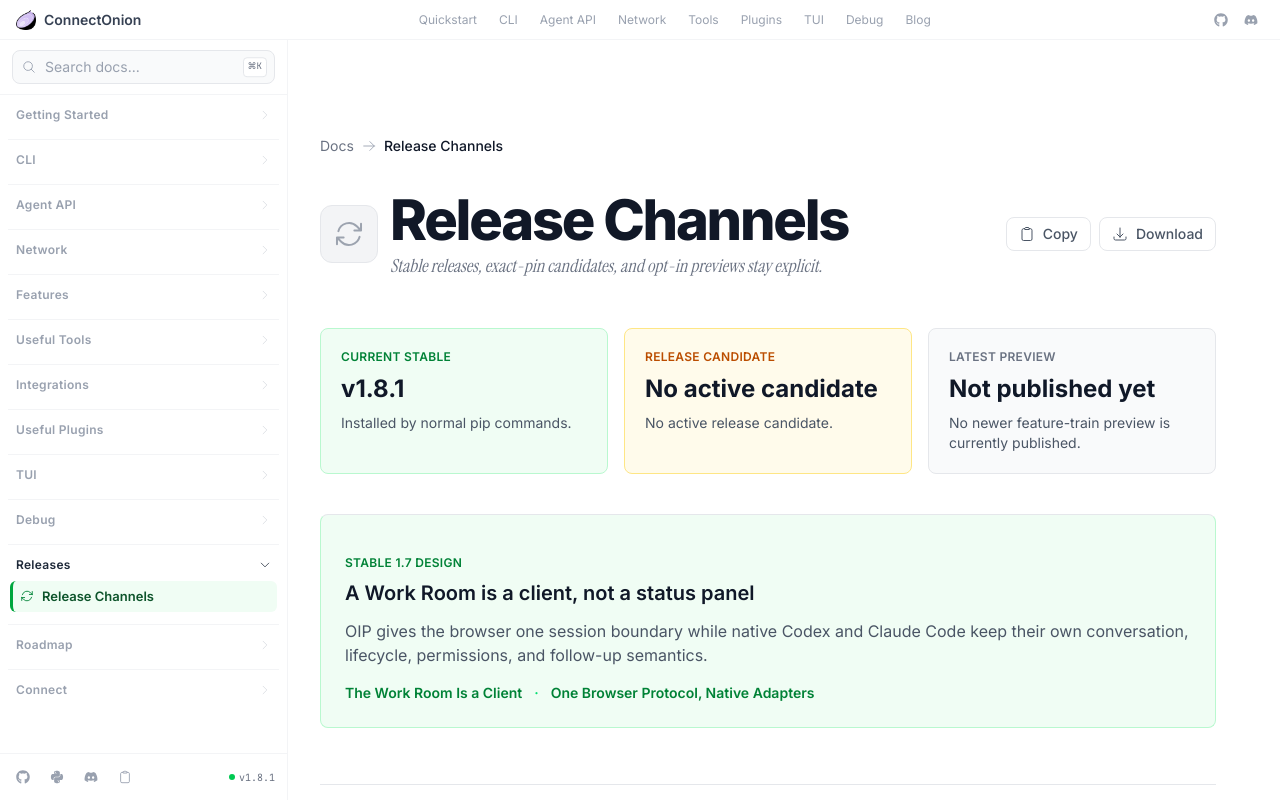
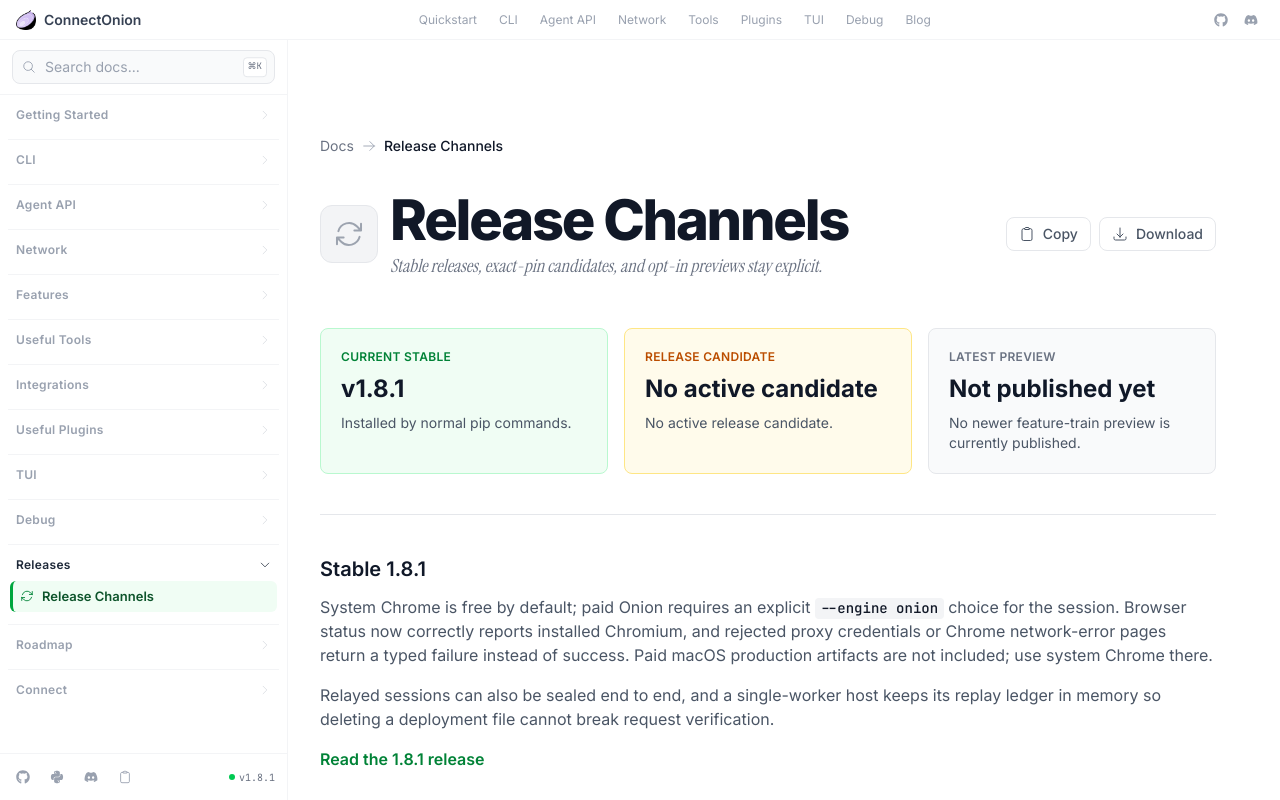
Before and after one commit to wu-changxing/connectonion-docs-site, a Next.js app: page /releases in a window 1280 px wide. Shown: the top 800 px of the page. Built offline with nearby package versions, Linux system fonts and the light colour scheme.

Commit message:
docs: align rendered release summary and browser metadata

```diff
--- /dev/null
+++ b/app/cli/browser-command/layout.tsx
@@ -0,0 +1,12 @@
+import type { ReactNode } from 'react'
+import { makeMetadata } from '../../metadata'
+
+export const metadata = makeMetadata(
+  'co browser — Free Chrome and Explicit Onion Sessions | ConnectOnion',
+  'Drive a shared browser from the CLI. System Chrome is free by default; select paid Onion explicitly and handle typed navigation failures.',
+  '/cli/browser-command',
+)
+
+export default function BrowserCommandLayout({ children }: { children: ReactNode }) {
+  return children
+}
--- a/app/releases/page.tsx
+++ b/app/releases/page.tsx
@@ -86,6 +86,25 @@ export default function ReleasesPage() {
                 : 'No newer feature-train preview is currently published.'}
             </p>
           </div>
+        </section>
+
+        <section className="mb-14">
+          <h2 className="text-xl font-semibold text-gray-900 mb-3">Stable 1.8.1</h2>
+          <p className="text-gray-600 mb-4">
+            System Chrome is free by default; paid Onion requires an explicit
+            {' '}<code>--engine onion</code> choice for the session. Browser status now
+            correctly reports installed Chromium, and rejected proxy credentials or
+            Chrome network-error pages return a typed failure instead of success.
+            Paid macOS production artifacts are not included; use system Chrome there.
+          </p>
+          <p className="text-gray-600 mb-4">
+            Relayed sessions can also be sealed end to end, and a single-worker host
+            keeps its replay ledger in memory so deleting a deployment file cannot
+            break request verification.
+          </p>
+          <Link href="https://github.com/openonion/connectonion/releases/tag/v1.8.1" className="text-green-700 font-semibold hover:underline">
+            Read the 1.8.1 release
+          </Link>
         </section>
 
         <section className="mb-14 rounded-lg border border-green-200 bg-green-50 p-6">
```
